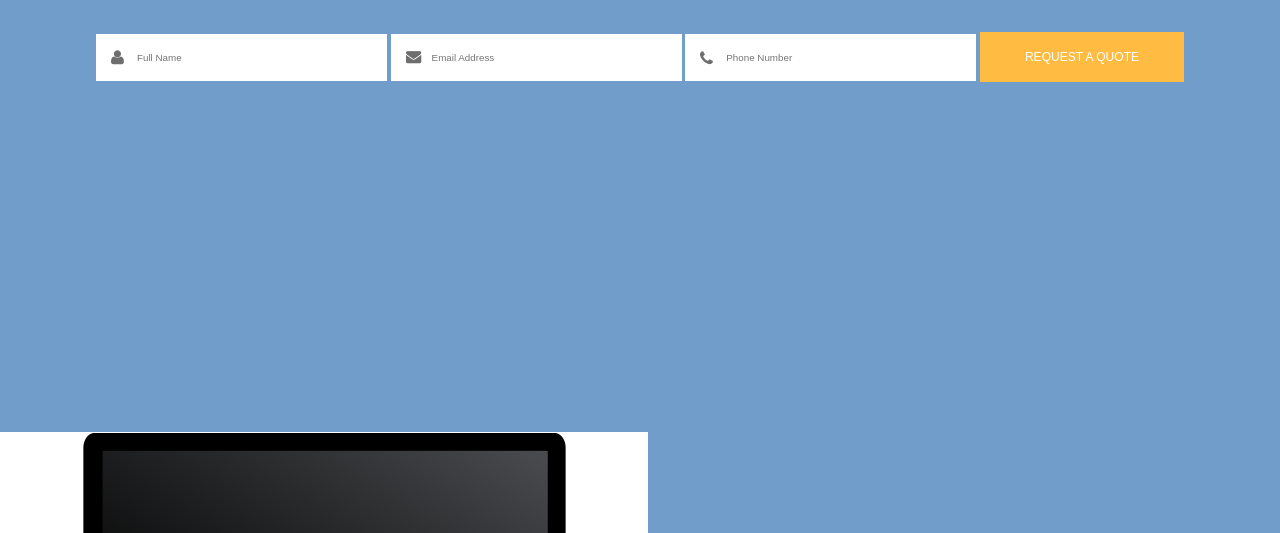
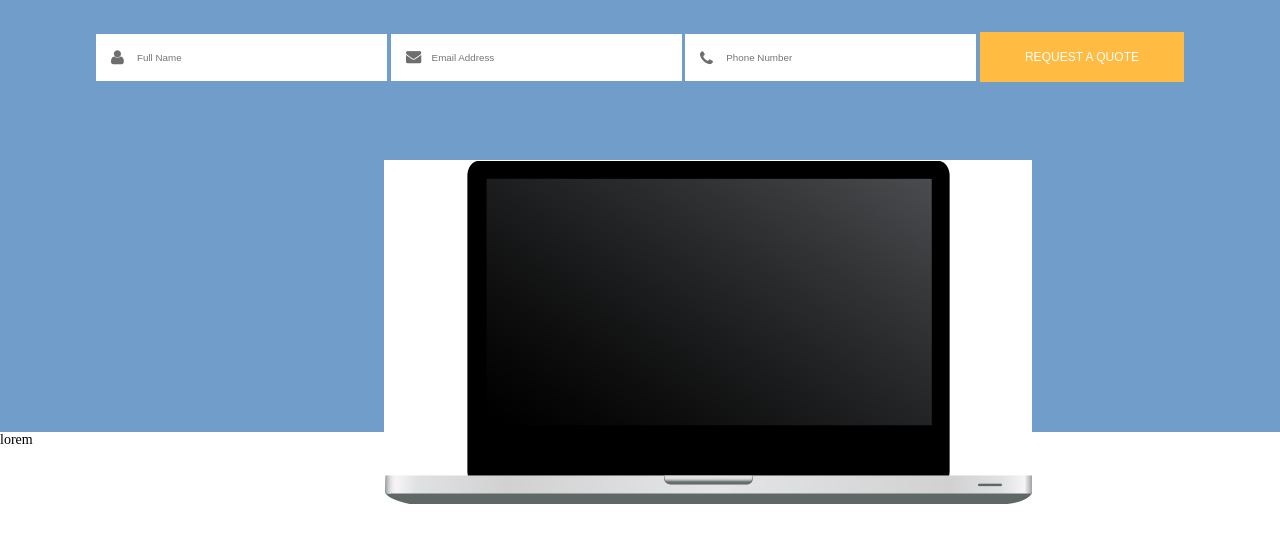
Before and after one commit to AleksandraChehovich/StormnetNew, a plain HTML site: page Lesson9/index.html in a window 1280 px wide. Shown: the part 267-800 px from the top of the page. Drawn offline with nearby package versions, Linux system fonts and the light colour scheme.

```diff
--- a/Lesson9/index.html
+++ b/Lesson9/index.html
@@ -29,6 +29,7 @@
                 </li>
             </ul>
         </header>
+    <div class="main-banner"></div>
     <div class="banner">
         <section class="banner-content">
         <div class="banner-header">Boost up your Local business
@@ -43,7 +44,9 @@
         <!-- <input type="submit" class="submit" placeholder="Request a quote"> -->
         </form>
         </section>
-        <img src="./img/Vector_Smart_Object.jpg" alt="">
+        <img src="./img/Vector_Smart_Object.jpg" alt="" class="banner-img">
+    </div>
+        <div class="banner-point">lorem</div>
     </div>
 </div>
 </body>
--- a/Lesson9/styles/style.css
+++ b/Lesson9/styles/style.css
@@ -1,5 +1,5 @@
 @import url('https://fonts.googleapis.com/css?family=Lato|Open+Sans');
-@import url('./../fonts/GothamBlack.otf');
+@import url('../fonts/GothamBlack.otf');
 
 * {
     box-sizing: border-box;
@@ -57,6 +57,7 @@
     color: white;
     background: #709dca;
     /* font-size: 14px; */
+    position: relative;
 }
 .banner-content {
 
@@ -105,3 +106,8 @@
     text-decoration: none;
     font-size: 0.86em;
 }
+.banner-img {
+    position: absolute;
+    top: 55%;
+    left: 30%;
+}
```
